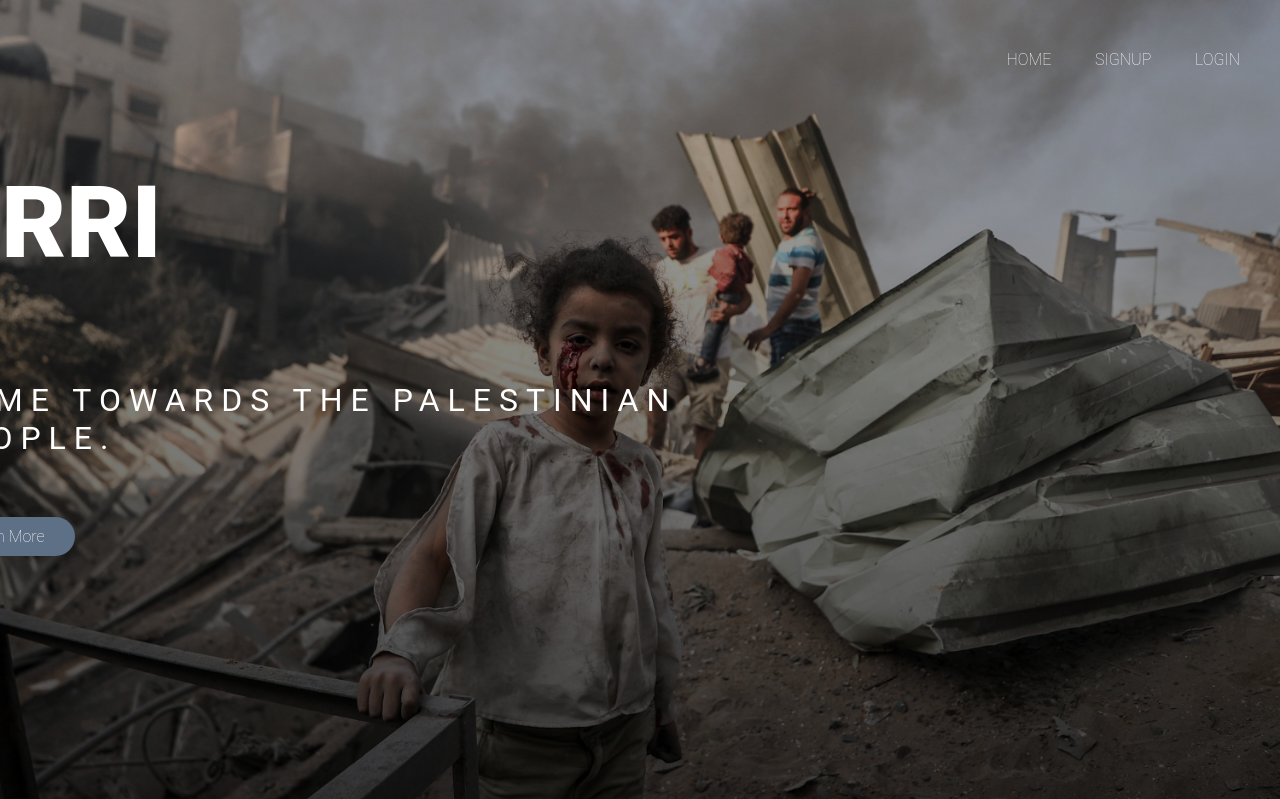
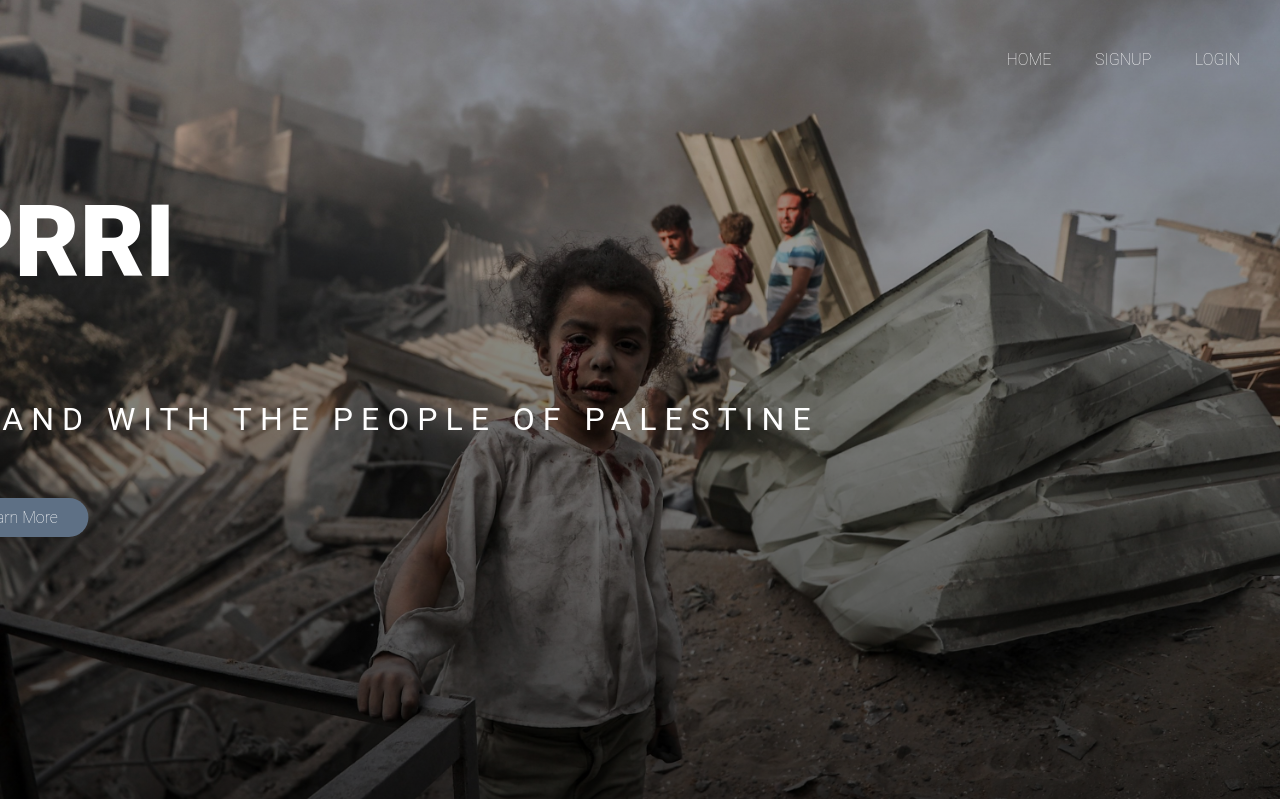
Before and after one commit to Shakib-GH-Ahmed/PalestineReliefPlatform, a Django app: page / in a window 1280 px wide. Shown: the top 799 px of the page. Run offline with Django 4.2, Linux system fonts and the light colour scheme; some libraries are stand-ins or nearby versions.

Commit message:
updated home.html

```diff
--- a/templates/home/home.html
+++ b/templates/home/home.html
@@ -28,7 +28,7 @@
 	<div class="header-box">
 		<div class="header-text-box">
 			<h1>PRRI</h1>
-			<h2>Come towards the Palestinian people.</h2>
+			<h2>Stand with the People of Palestine</h2>
 		</div>
 		<a href="#" class="btn btn-full">Learn More</a>
 	</div>
@@ -136,6 +136,20 @@
 		{% endif %}
 	{%endfor%}
 </script>
+
+<script>
+document.querySelector('.btn-full').addEventListener('click', function(e) {
+  e.preventDefault();
+  Swal.fire({
+    title: 'About PRRI',
+    text: 'PRRI is a fundraising and volunteer platform dedicated to helping the people of Palestine through medical aid, hunger relief, and rebuilding support.',
+    icon: 'info',
+    confirmButtonText: 'Got it',
+    confirmButtonColor: '#5e7085'
+  });
+});
+</script>
+
 </body>
 
 </html>
```
